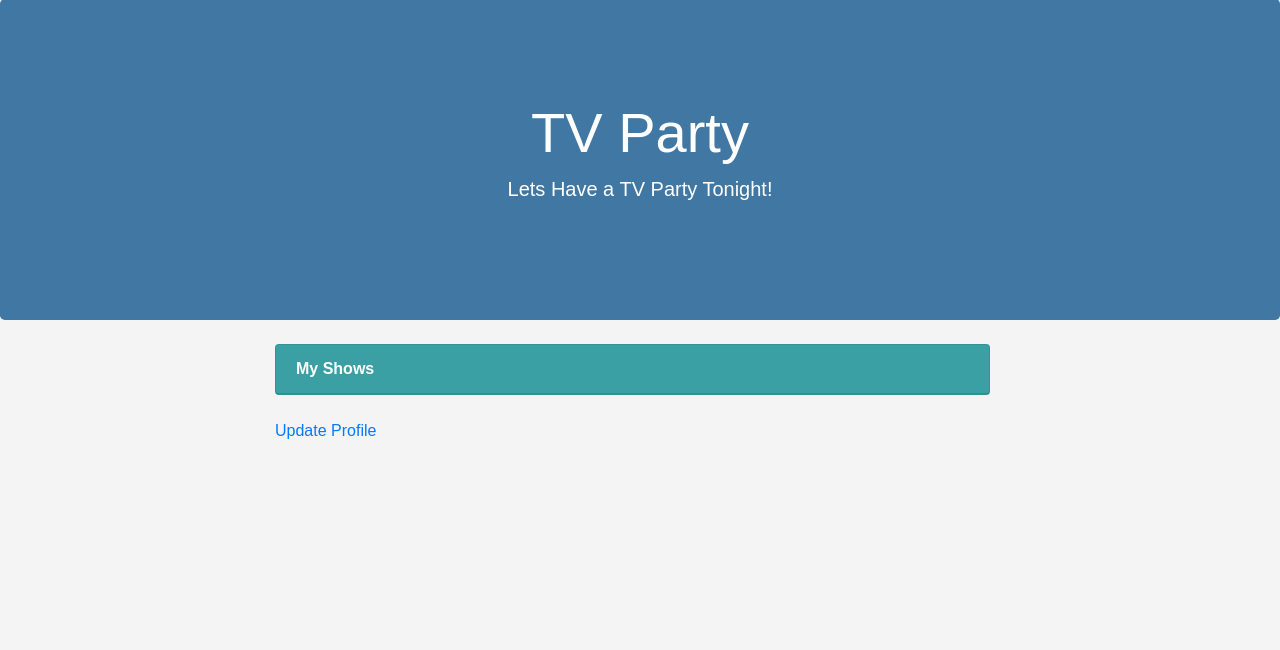
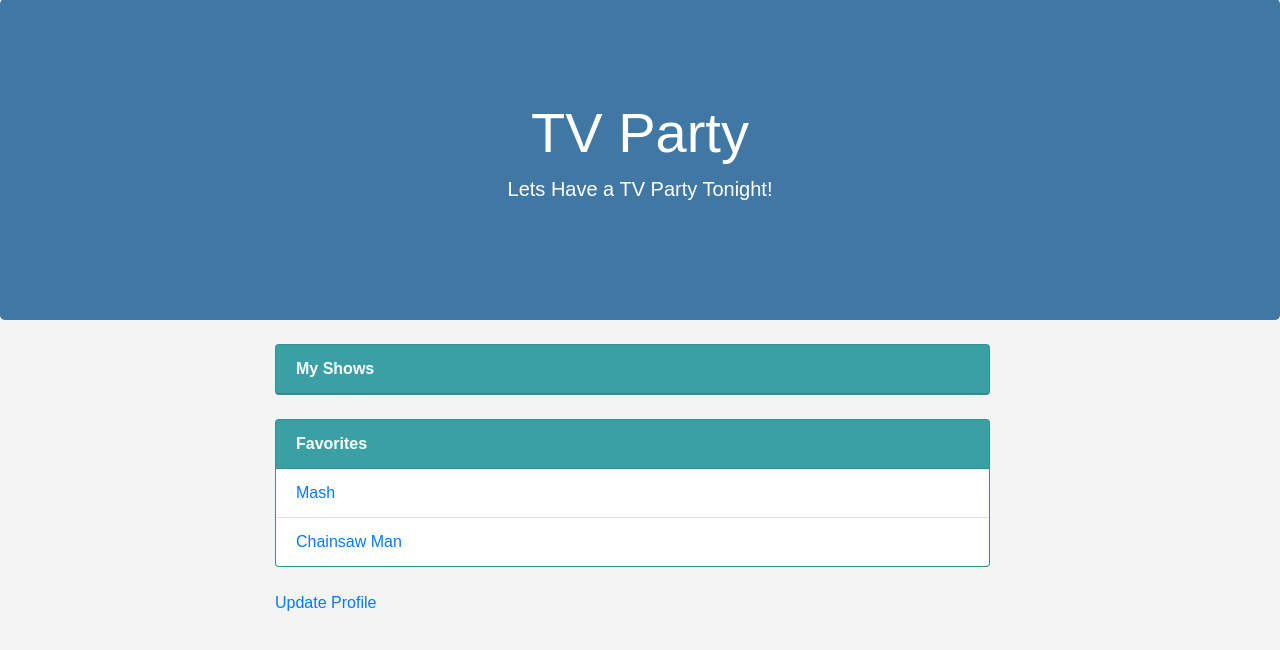
Before and after one commit to Rossi-21/form_shows, a Django app: page /user/9/ in a window 1280 px wide. Shown: the part 57-707 px from the top of the page. Run offline with Django 4.2, Linux system fonts and the light colour scheme; a user stored in the database is signed in; data comes from the database, SQL or seed files in the repository; both versions use the stored data as it was after the commit; some libraries are stand-ins or nearby versions.

Commit message:
user favorites / like button

```diff
--- a/user_app/static/js/script.js
+++ b/user_app/static/js/script.js
@@ -1,11 +1,20 @@
+// function changeImage(imageId) {
+//     var img = document.getElementById(imageId);
+//     var favoriteImage = "/static/images/favorite.png";
+//     var likedImage = "/static/images/liked.png";
+
+//     if (img.src.includes(favoriteImage)) {
+//         img.src = likedImage;
+//     } else {
+//         img.src = favoriteImage;
+//     }
+// }
+
 function changeImage(imageId) {
     var img = document.getElementById(imageId);
-    var favoriteImage = "/static/images/favorite.png";
-    var likedImage = "/static/images/liked.png";
-
-    if (img.src.includes(favoriteImage)) {
-        img.src = likedImage;
+    if (img.src.includes("/static/images/favorite.png")) {
+        img.src = "/static/images/liked.png";
     } else {
-        img.src = favoriteImage;
+        img.src = "/static/images/favorite.png";
     }
 }
--- a/user_app/templates/shows.html
+++ b/user_app/templates/shows.html
@@ -16,7 +16,10 @@
                         <div class="d-flex">
                             <form class="like-form" action="{% url 'likeShow' show.id %}" method="POST">
                                 {% csrf_token %}
-                                <input id="emptyHeart_{{ show.id }}" class="like-button" onclick="changeImage('emptyHeart_{{ show.id }}')" type="image" src="/static/images/favorite.png">
+                                <button type="submit">
+                                    <img id="image_{{ show.id }}" class="like-button" onclick="changeImage('image_{{ show.id }}')" src="{% if show.like %}/static/images/liked.png{% else %}/static/images/favorite.png{% endif %}" alt="Like">
+                                </button>
+                                <!-- <input id="emptyHeart_{{ show.id }}" class="like-button" onclick="changeImage('emptyHeart_{{ show.id }}')" type="image" src="/static/images/favorite.png"> -->
                             </form>
                             {{ show.like.count }}
                             {% if request.user == show.user %}
--- a/user_app/templates/user.html
+++ b/user_app/templates/user.html
@@ -18,6 +18,18 @@
                     {% endfor %}
                 </ul>
             </div>
+            <div class="card mb-4">
+                <div class="card-header">
+                    <strong>Favorites</strong>
+                </div>
+                <ul class="list-group list-group-flush" >
+                    {% for favorite in favorites %}
+                        <li class="list-group-item" >
+                            <a href="{% url 'viewShow' favorite.id %}">{{favorite.title}}</a>
+                        </li>
+                    {% endfor %}
+                </ul>
+            </div>
             <a href="{% url 'updateUser' user.id %}">Update Profile</a>
         </div>
     </div>
--- a/user_app/views.py
+++ b/user_app/views.py
@@ -62,10 +62,13 @@ def showUser(request, id):
 
     shows = Show.objects.filter(user=user)
 
+    favorites = Show.objects.filter(like=user)
+
     context = {
         'user' : user,
         'profile' :profile,
-        'shows' : shows
+        'shows' : shows,
+        'favorites' : favorites
     }
 
     return render(request, "user.html", context)
@@ -152,10 +155,12 @@ def allShows(request):
 
     user = request.user
     shows = Show.objects.all()
+    favorites = Show.objects.filter(like=user)
 
     context = {
         'user' : user,
         'shows' : shows,
+        'favorites' : favorites,
     }
 
     return render(request, "shows.html", context )
```
Also changed, not shown: db.sqlite3.
